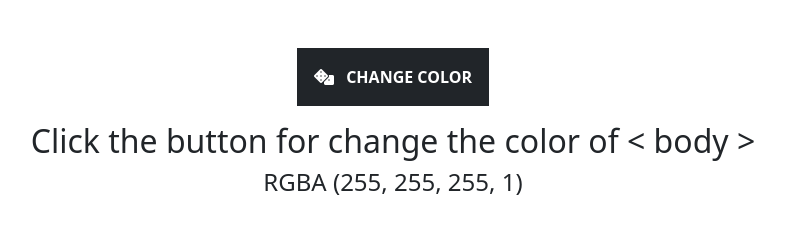
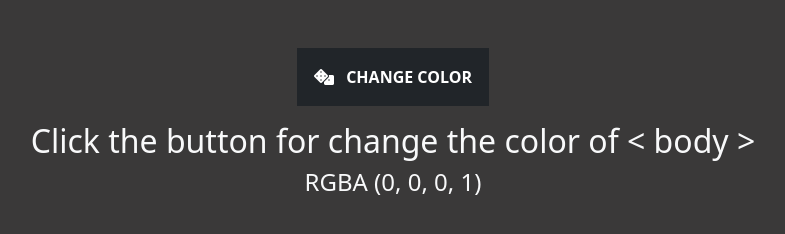
Before and after one commit to LeonardoPedron/changeColor-Js, a plain HTML site: page index.html in a window 1280 px wide. Shown: the whole page, without its empty margins (247-1032 px from the left). Drawn offline with nearby package versions, Linux system fonts and the light colour scheme.

Commit message:
Fixed Code

```diff
--- a/index.html
+++ b/index.html
@@ -9,14 +9,14 @@
     <link rel="stylesheet" href="https://cdnjs.cloudflare.com/ajax/libs/font-awesome/6.1.1/css/all.min.css" integrity="sha512-KfkfwYDsLkIlwQp6LFnl8zNdLGxu9YAA1QvwINks4PhcElQSvqcyVLLD9aMhXd13uQjoXtEKNosOWaZqXgel0g==" crossorigin="anonymous" referrerpolicy="no-referrer" />
     <link href="https://cdn.jsdelivr.net/npm/bootstrap@5.2.0-beta1/dist/css/bootstrap.min.css" rel="stylesheet" integrity="sha384-0evHe/X+R7YkIZDRvuzKMRqM+OrBnVFBL6DOitfPri4tjfHxaWutUpFmBp4vmVor" crossorigin="anonymous">
   </head>
-  <body>
-    <div class="container text-center">
+  <body style="background: rgb(58, 57, 57, 1);">
+    <div class="container text-center text-light">
         <div id="changeColor" class="btn btn-dark fw-bold p-3 rounded-0 mt-5">
             <i class="fa-solid fa-dice me-2"></i>
             CHANGE COLOR
         </div>
         <h2 class="mt-3">Click the button for change the color of < body ></h2>
-        <h4 id="rgbaTxt">RGBA (255, 255, 255, 1)</h4>
+        <h4 id="rgbaTxt">RGBA (0, 0, 0, 1)</h4>
     </div>
 
 
--- a/script.js
+++ b/script.js
@@ -7,7 +7,6 @@ console.log('CONNECT SCRIPT.JS');
 */
 document.addEventListener('DOMContentLoaded', () => {
     let body = document.querySelector('body');
-    body.style.background = `(255, 255, 255, 1)`;
 
     let btn = document.querySelector('div#changeColor');
     let txt = document.querySelector('h4#rgbaTxt');
```
